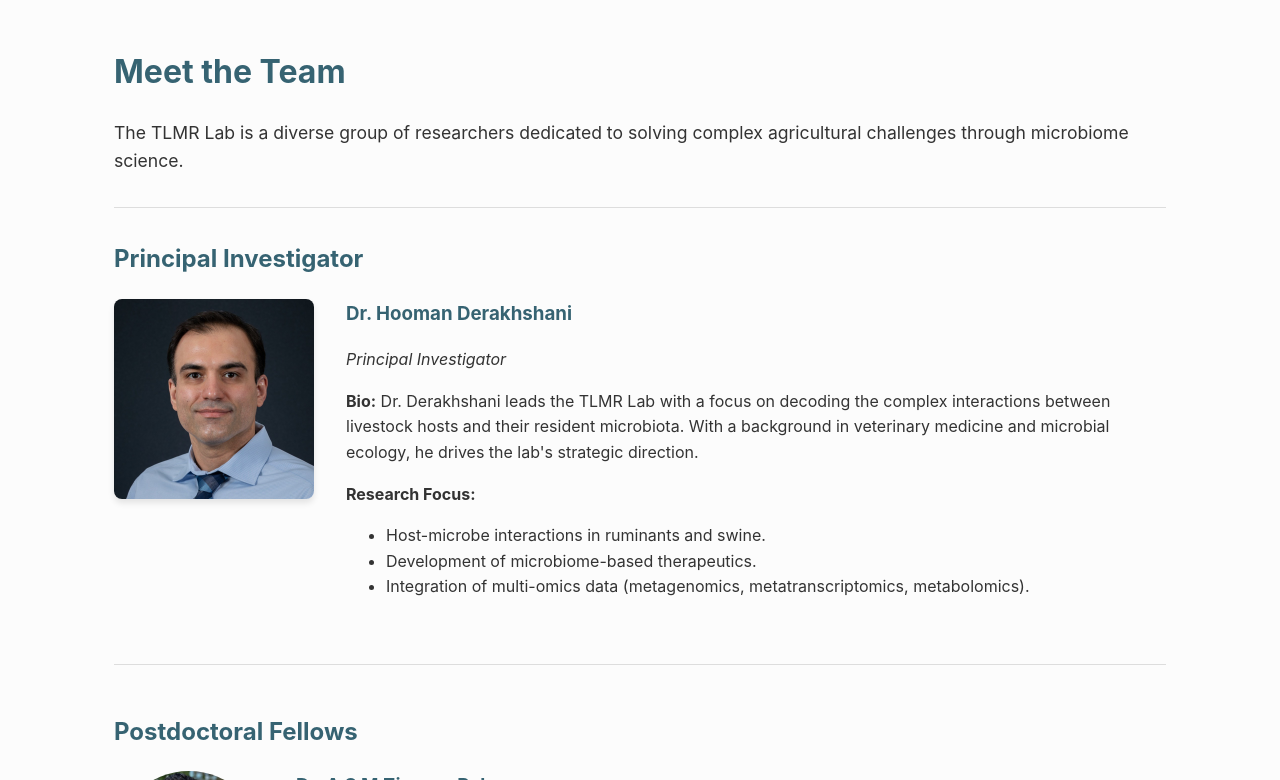
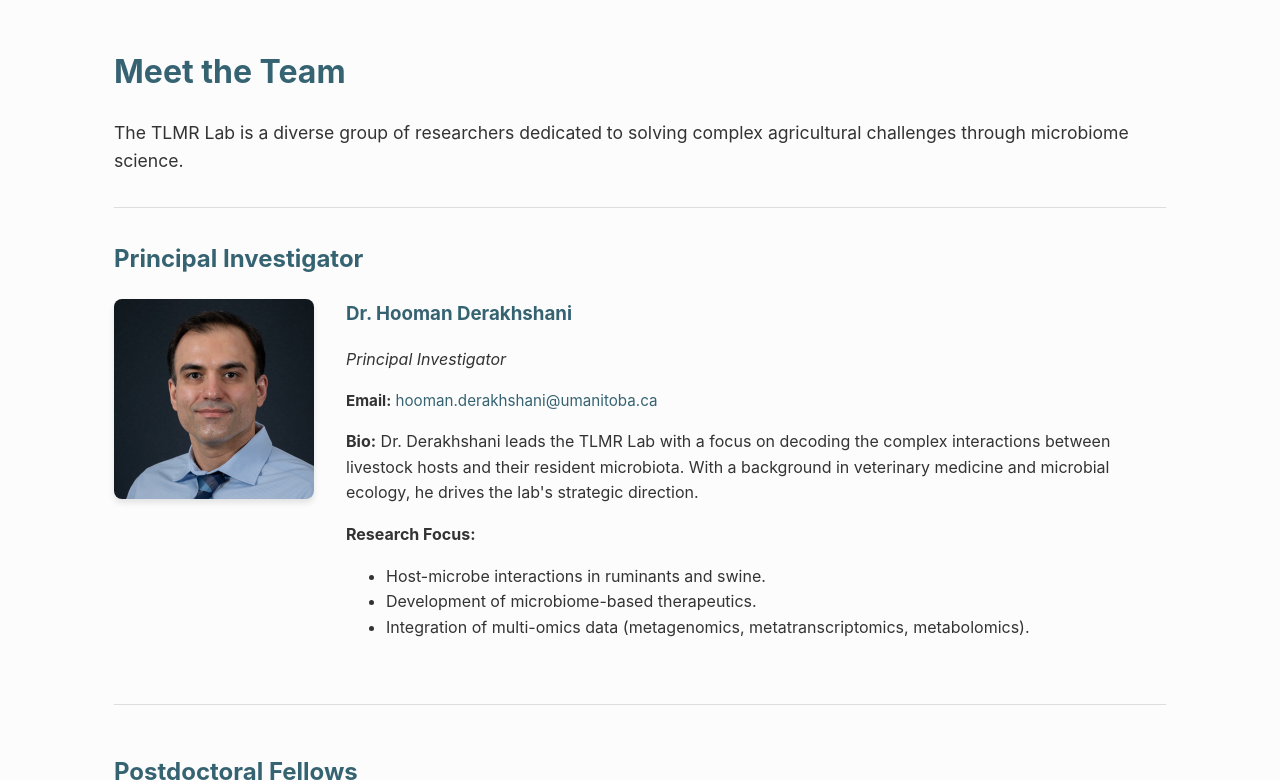
Before and after one commit to TLMicrobiomeLab/tlmicrobiomelab.github.io, a Jekyll site: the page built from people.html, in a window 1280 px wide and 900 px high, cut to the strip 120-900 px from the top of the window. Built offline with Jekyll 4.4.1, drawn with Linux system fonts in a browser that asks for light colours.

Commit message:
Add email contact for Dr. Hooman Derakhshani
Added email contact information for Dr. Hooman Derakhshani.

```diff
--- a/people.html
+++ b/people.html
@@ -22,6 +22,10 @@ permalink: /people/
         <div style="flex: 1; min-width: 300px;">
             <h3 style="margin-top: 0; color: #366372;">Dr. Hooman Derakhshani</h3>
             <p><em>Principal Investigator</em></p>
+            <p style="margin-top: 0; margin-bottom: 1rem; font-size: 0.95rem;">
+        <strong>Email:</strong>
+        <a href="mailto:hooman.derakhshani@umanitoba.ca" style="color: #366372;">hooman.derakhshani@umanitoba.ca</a>
+    </p>
 
             <p><strong>Bio:</strong> Dr. Derakhshani leads the TLMR Lab with a focus on decoding the complex interactions between livestock hosts and their resident microbiota. With a background in veterinary medicine and microbial ecology, he drives the lab's strategic direction.</p>
 
```
